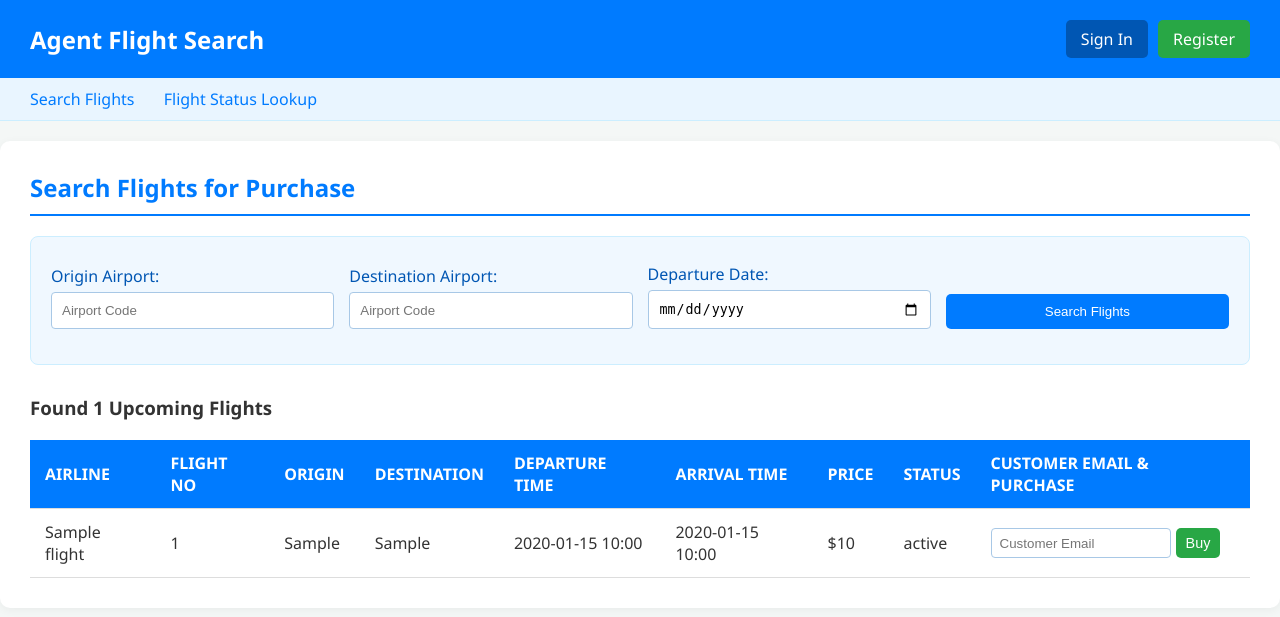
After one commit to LAURAlele7/airBookingSystem, a Flask app: template templates/agent_search.html in a window 1280 px wide. The commit adds this page. Shown: the top 617 px of the page. Run offline with Flask 3, Linux system fonts and the light colour scheme; the template is opened without the code that fills it: most values are stand-ins (such as "Sample title", 1, 10 or a date in 2020).

Commit message:
Agent handlers and templates update

```diff
--- a/templates/agent_flights.html
+++ b/templates/agent_flights.html
@@ -2,7 +2,7 @@
 
 {% block title %}Agent - Filter Purchased Flights{% endblock %}
 
-{% block header_title %}Agent Flight Search and Filter{% endblock %}
+{% block header_title %}Agent Purchased Flight Filter{% endblock %}
 
 {% block head_extra %}
 <style>
--- /dev/null
+++ b/templates/agent_search.html
@@ -0,0 +1,144 @@
+{% extends "base.html" %}
+
+{% block title %}Agent - Search and Purchase Flights{% endblock %}
+
+{% block header_title %}Agent Flight Search{% endblock %}
+
+{% block head_extra %}
+<style>
+    /* 沿用之前优化的 search-form 样式，确保对齐 */
+    .search-form {
+        background-color: #f0f8ff;
+        padding: 20px;
+        border-radius: 8px;
+        margin-bottom: 30px;
+        border: 1px solid #cceeff;
+        display: flex;
+        align-items: flex-end;
+        gap: 15px;
+        flex-wrap: wrap;
+    }
+
+    .form-group {
+        display: flex;
+        flex-direction: column;
+        flex: 1; /* 让所有表单组平均分配空间 */
+        min-width: 150px; /* 设置最小宽度防止过小 */
+        justify-content: flex-end;
+    }
+
+    .search-form input[type="date"],
+    .search-form input[type="text"] {
+        width: 100%;
+        box-sizing: border-box;
+    }
+
+    /* 结果表中的 Purchase 区域样式 */
+    .purchase-cell {
+        display: flex;
+        align-items: center;
+        gap: 5px;
+    }
+    .purchase-cell input[type="email"] {
+        width: 180px; /* 增加邮箱输入框的宽度 */
+        padding: 5px 8px;
+        height: 30px;
+        box-sizing: border-box;
+    }
+
+    .purchase-cell button {
+        padding: 5px 10px;
+        font-size: 0.9em;
+        height: 30px; /* 与输入框高度一致 */
+        line-height: 18px;
+        margin-top: 0 !important; /* 覆盖 base.html 的 margin-top */
+        background-color: #28a745; /* 绿色购买按钮 */
+    }
+
+    .no-results {
+        text-align: center;
+        padding: 50px;
+        color: #666;
+        font-style: italic;
+    }
+</style>
+{% endblock %}
+
+{% block content %}
+    <h2>Search Flights for Purchase</h2>
+
+    <form class="search-form" method="POST" action="{{ url_for('agent.search') }}">
+
+        <div class="form-group">
+            <label for="origin">Origin Airport:</label>
+            <input type="text" id="origin" name="origin" value="{{ request.form.get('origin', '') }}" placeholder="Airport Code">
+        </div>
+
+        <div class="form-group">
+            <label for="destination">Destination Airport:</label>
+            <input type="text" id="destination" name="destination" value="{{ request.form.get('destination', '') }}" placeholder="Airport Code">
+        </div>
+
+        <div class="form-group">
+            <label for="date">Departure Date:</label>
+            <input type="date" id="date" name="date" value="{{ request.form.get('date', '') }}" required>
+        </div>
+
+        <div class="form-group button-group">
+            <label style="visibility: hidden;">Search</label>
+            <button type="submit">Search Flights</button>
+        </div>
+    </form>
+
+    {% if flights %}
+    <h3>Found {{ flights | length }} Upcoming Flights</h3>
+    <table>
+        <thead>
+            <tr>
+                <th>Airline</th>
+                <th>Flight No</th>
+                <th>Origin</th>
+                <th>Destination</th>
+                <th>Departure Time</th>
+                <th>Arrival Time</th>
+                <th>Price</th>
+                <th>Status</th>
+                <th>Customer Email & Purchase</th>
+            </tr>
+        </thead>
+        <tbody>
+            {% for f in flights %}
+            <tr>
+                <td>{{ f.airline_name }}</td>
+                <td>{{ f.flight_number }}</td>
+                <td>{{ f.departure_airport }}</td>
+                <td>{{ f.arrival_airport }}</td>
+                <td>{{ f.departure_time | datetimeformat }}</td>
+                <td>{{ f.arrival_time | datetimeformat }}</td>
+                <td>${{ f.price }}</td>
+                <td>
+                    <span class="status-{{ f.status | lower | replace(' ', '-') }}">
+                        {{ f.status }}
+                    </span>
+                </td>
+                <td>
+                    <form method="POST" action="{{ url_for('agent.purchase') }}" class="purchase-cell">
+                        <input type="hidden" name="airline_name" value="{{ f.airline_name }}">
+                        <input type="hidden" name="flight_number" value="{{ f.flight_number }}">
+
+                        <input type="email" name="customer_email" placeholder="Customer Email" required>
+
+                        <button type="submit" class="btn-primary">Buy</button>
+                    </form>
+                </td>
+            </tr>
+            {% endfor %}
+        </tbody>
+    </table>
+    {% elif request.method == "POST" %}
+    <p class="no-results">No upcoming flights found matching your search criteria and authorized airlines.</p>
+    {% else %}
+    <p class="no-results">Enter your search criteria to find available flights from your authorized airlines.</p>
+    {% endif %}
+
+{% endblock %}
--- a/templates/base.html
+++ b/templates/base.html
@@ -191,7 +191,7 @@
         {% elif session.get('user_role') == 'agent' %}
             <a href="{{ url_for('agent.dashboard') }}">Agent Dashboard</a>
             <a href="{{ url_for('agent.flights') }}">Filter Purchases</a>
-            <a href="{{ url_for('public.search') }}">Search & Buy Tickets</a>
+            <a href="{{ url_for('agent.search') }}">Search & Buy Tickets</a>
             <a href="{{ url_for('agent.analytics') }}">Analytics & Commission</a>
         {% elif session.get('user_role') == 'staff' %}
             <a href="{{ url_for('staff.dashboard') }}">Staff Dashboard</a>
```
Also changed, not shown: handlers/agent.py (+48 -21 lines), templates/agent_analytics.html (added, +138 -0 lines).
